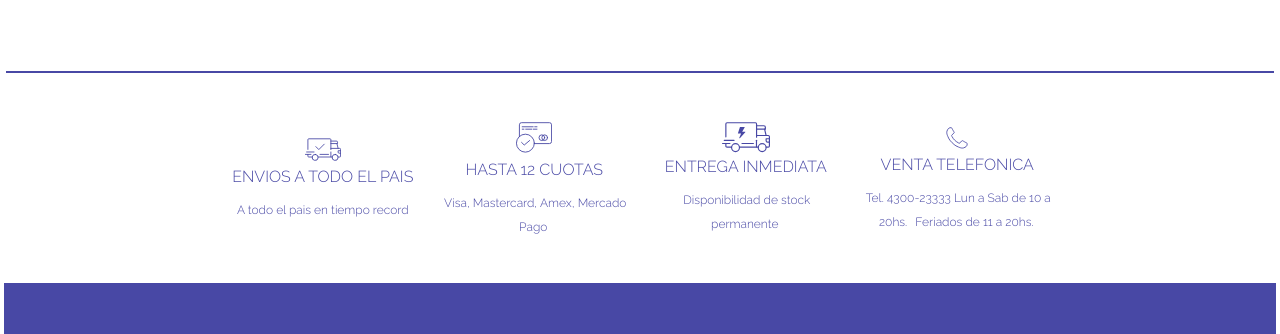
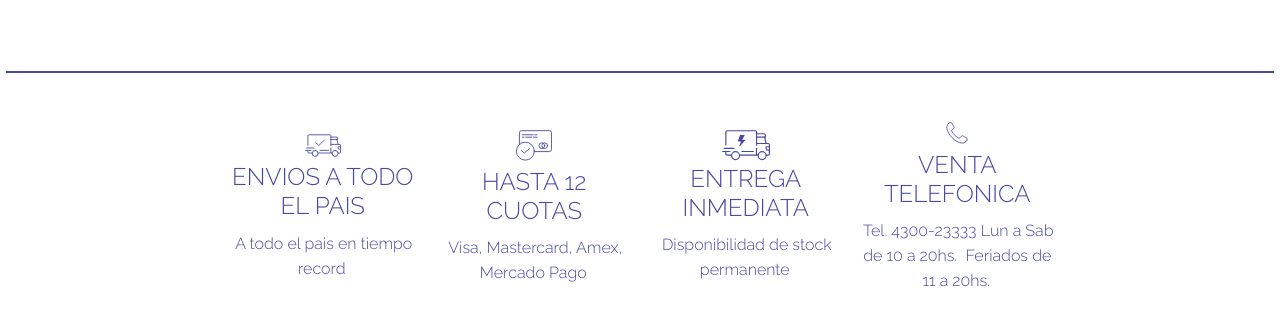
Before and after one commit to Crissouza1995/PF-CristianSouza, a plain HTML site: page galeria-de-productos.html in a window 1280 px wide. Shown: the part 1624-1958 px from the top of the page. Drawn offline with nearby package versions, Linux system fonts and the light colour scheme; a small style sheet from the web is missing.

Commit message:
se modifico styles

```diff
--- a/css/styles.css
+++ b/css/styles.css
@@ -666,14 +666,14 @@ button[type="submit"]:hover {
 }
 
 .titulo-promo {
-    font-size: 2vh;
+    font-size: 1.5em;
     font-family: Raleway;
     color: rgb(72, 72, 165);
 }
 
 .sub-promo {
 
-    font-size: 1.5vh;
+    font-size: 1em;
     font-family: Raleway;
     color: rgb(72, 72, 165);
 
@@ -800,7 +800,7 @@ input[type="email"] {
     border: none;
     border-radius: 4px;
     cursor: pointer;
-    font-size: 16px;
+    font-size: 1em;
 }
 
 .mi-boton-suscripcion:hover {
```
